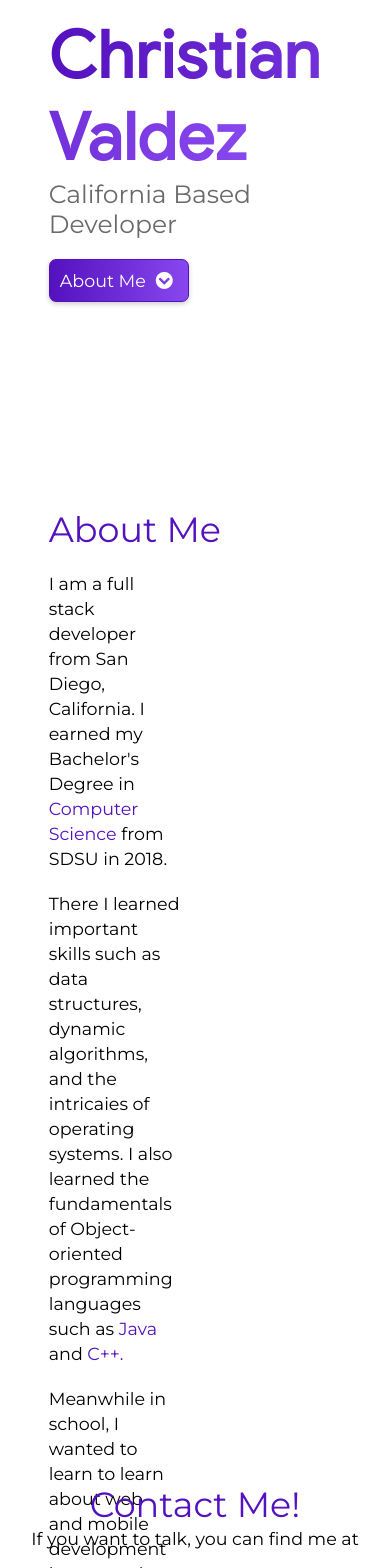
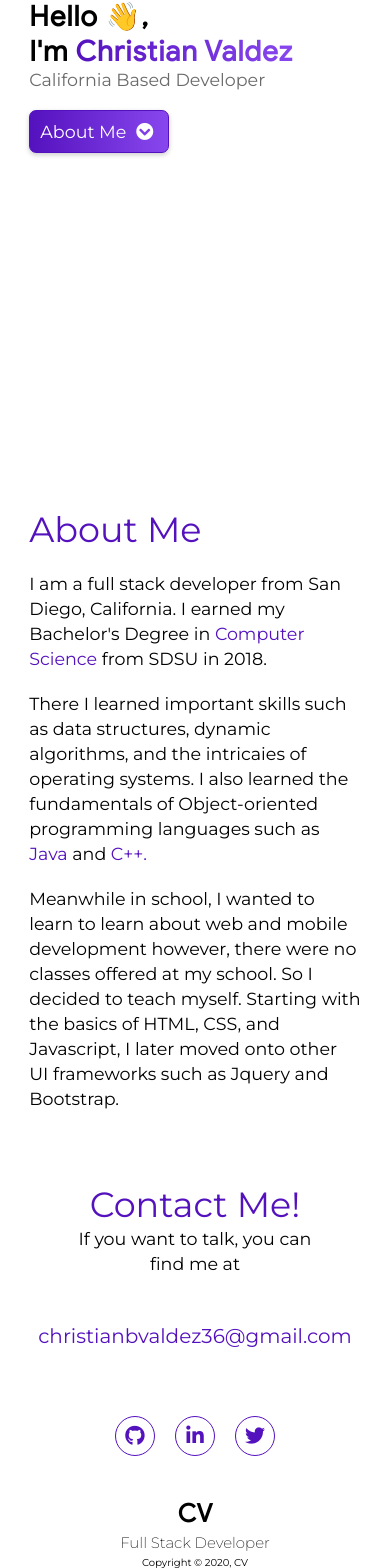
Before and after one commit to unChartedZone/unChartedZone.github.io, a Vue app: page / in a window 390 px wide. Shown: the part 336-1904 px from the top of the page. Built offline with nearby package versions, Linux system fonts and the light colour scheme.

Commit message:
added responsive stylings to all components, specifically typography

```diff
--- a/src/components/About.vue
+++ b/src/components/About.vue
@@ -47,6 +47,10 @@ export default {
 		p:not(:last-child) {
 			margin: 0 0 2rem 0;
 		}
+
+		@include respond(sm) {
+			width: 100%;
+		}
 	}
 }
 </style>
--- a/src/components/Contact.vue
+++ b/src/components/Contact.vue
@@ -5,9 +5,9 @@
 
 			<h1 class="header-secondary">Contact Me!</h1>
 			<p class="paragraph">If you want to talk, you can find me at</p>
-			<a href="#" class="email">christianbvaldez36@gmail.com</a>
+			<a href="#" class="email my-2">christianbvaldez36@gmail.com</a>
 
-			<div class="contact-links d-flex justify-center">
+			<div class="contact-links my-1 d-flex justify-center">
 				<a
 					href="https://github.com/unChartedZone"
 					class="btn-fab mr-1"
@@ -33,9 +33,9 @@
 	</div>
 	<div class="footer">
 		<!-- <h1 class="footer-header">Christian Valdez</h1> -->
-		<h1 class="footer-header">CV</h1>
+		<h1 class="footer-header mt-1">CV</h1>
 		<h2 class="footer-subheader">Full Stack Developer</h2>
-		<p class="footer-copyright">Copyright &copy; 2020, CV</p>
+		<p class="footer-copyright mb-4">Copyright &copy; 2020, CV</p>
 	</div>
 </section>
 </template>
@@ -44,14 +44,17 @@
 
 .contact {
 	position: relative;
-	padding: 30rem 0;
 
 	&-body {
 		text-align: center;
+	}
+}
 
-		& > :not(:first-child) {
-			margin: 0 0 3rem;
-		}
+.paragraph {
+	@include respond(sm) {
+		display: inline-block;
+		width: 80%;
+		margin: 0 auto;
 	}
 }
 
@@ -75,8 +78,6 @@
 }
 
 .footer {
-	position: absolute;
-	bottom: 6rem;
 	text-align: center;
 	width: 100%;
 
--- a/src/components/Header.vue
+++ b/src/components/Header.vue
@@ -41,6 +41,10 @@ nav {
 
 	&-item {
 		padding: 0 6rem;
+
+		@include respond(sm) {
+			padding: 0 2.25rem;
+		}
 	}
 
 	&-link {
--- a/src/components/Home.vue
+++ b/src/components/Home.vue
@@ -33,6 +33,10 @@ i {
 
 .subtitle {
 	animation: slide-in-right ease-out .7s;
+
+	@include respond(sm) {
+		font-size: 1.75rem;
+	}
 }
 
 .home {
@@ -49,11 +53,14 @@ i {
 	background-image: linear-gradient(to right, $color-primary, $color-primary-light);
 	-webkit-background-clip: text;
 	color: transparent;
-	// padding: 0 2rem;
 }
 
 .header-primary {
 	animation: slide-in-left ease-out .7s;
+
+	@include respond(sm) {
+		font-size: 2.80rem;
+	}
 }
 
 .hand-emoji {
--- a/src/scss/_base.scss
+++ b/src/scss/_base.scss
@@ -6,6 +6,10 @@ html,body {
 .container {
 	width: 75%;
 	margin: 0 auto;
+
+	@include respond(sm) {
+		width: 85%;
+	}
 }
 
 .d-flex {
```
